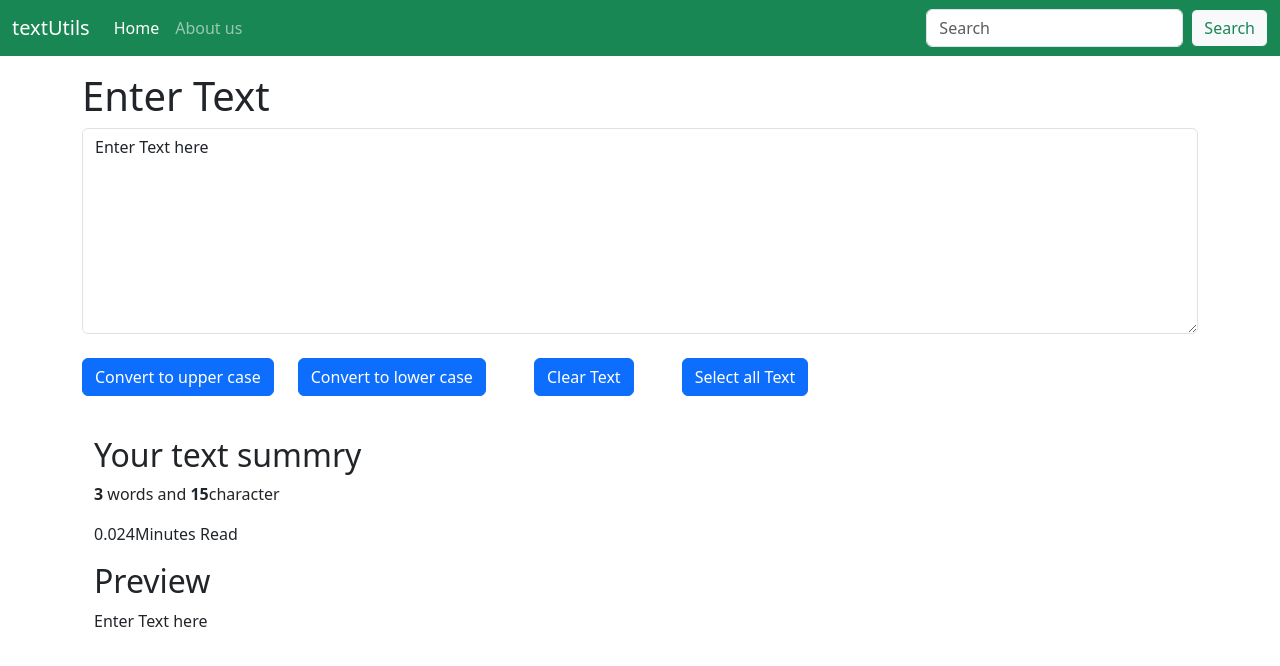
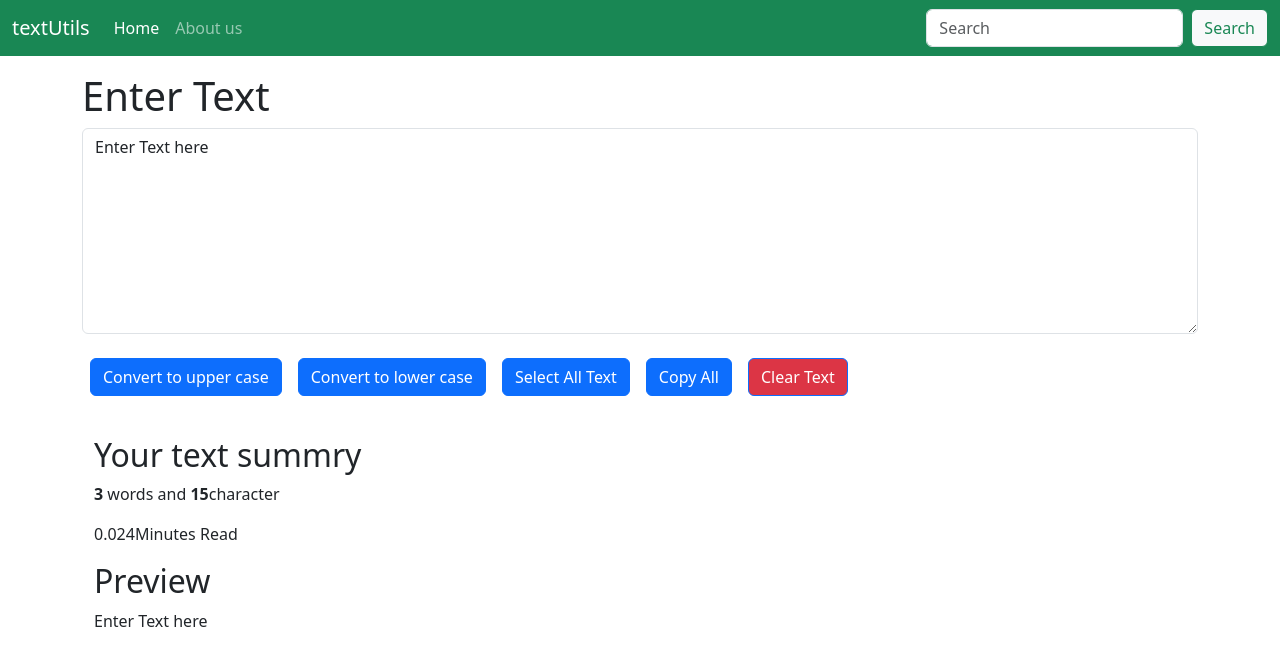
Before and after one commit to rahulrwt09/ReactWithHarry1, a React (Create React App) app: page / in a window 1280 px wide. Shown: the top 666 px of the page. Built offline with nearby package versions, Linux system fonts and the light colour scheme.

Commit message:
add  select all and copy button

```diff
--- a/src/components/Textform.js
+++ b/src/components/Textform.js
@@ -27,6 +27,10 @@ export default function Textform(props) {
       console.log(newtext);
       setText(newtext);
     };
+    const handleclick5= ()=>{
+      navigator.clipboard.writeText(text);
+      alert("COPY SUCESFULLY")
+         }
     const handleonchange=(event)=>{
        console.log("onchange");
        setText(event.target.value);
@@ -40,10 +44,12 @@ export default function Textform(props) {
       <div className="mb-3">
 
   <textarea className="form-control" onChange={handleonchange} value={text} id="mybox" rows="8"></textarea>
-  <button className='btn btn-primary my-4' onClick={handleclick1}>Convert to upper case</button>
-  <button className='btn btn-primary my-4 mx-4' onClick={handleclick2}>Convert to lower case</button>
-  <button className='btn btn-primary my-4 mx-4' onClick={handleclick3}>Clear Text</button>
-  <button className='btn btn-primary my-4 mx-4' onClick={handleclick4}>Select all Text</button>
+  <button className='btn btn-primary my-4 mx-2' onClick={handleclick1}>Convert to upper case</button>
+  <button className='btn btn-primary my-4 mx-2' onClick={handleclick2}>Convert to lower case</button>
+
+  <button className='btn btn-primary my-4 mx-2' onClick={handleclick4}>Select All Text</button>
+  <button className='btn btn-primary my-4 mx-2' onClick={handleclick5}>Copy All</button>
+  <button className='btn btn-primary my-4 mx-2 bg-danger' onClick={handleclick3}>Clear Text</button>
 </div>
 
 <div className="container my-3">
```
